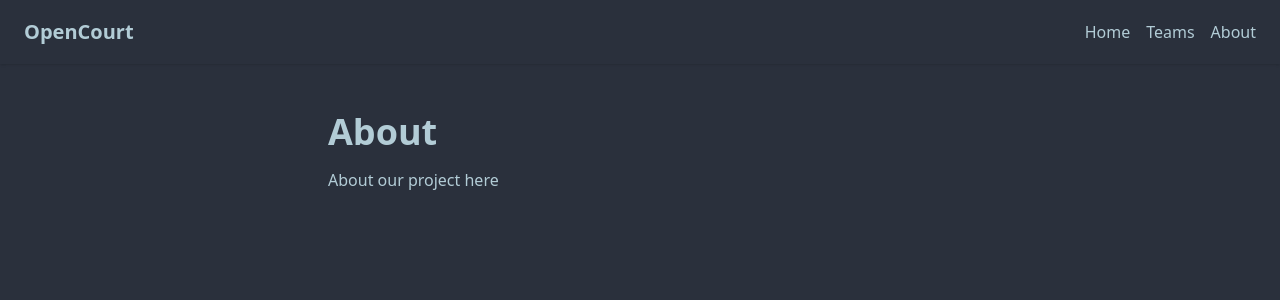
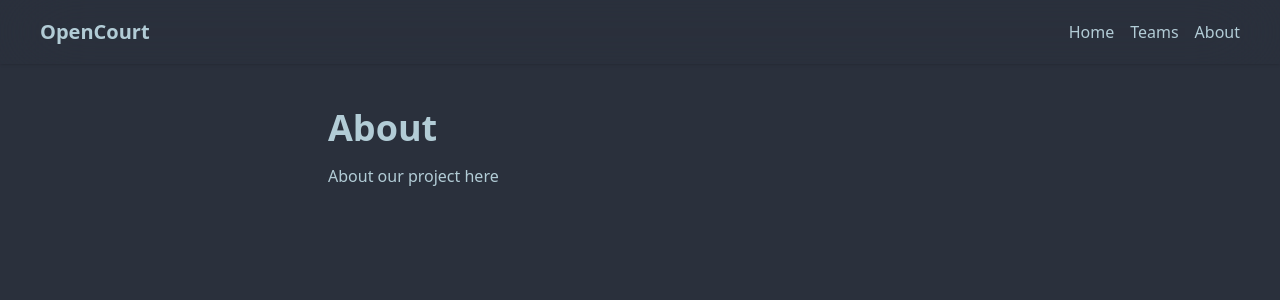
Before and after one commit to ken-hin/OpenCourt, a Django app: page /about/ in a window 1280 px wide. Shown: the top 300 px of the page. Run offline with Django 5.2, Linux system fonts and the light colour scheme; style sheets or scripts are compiled from the project's sources; some libraries are stand-ins or nearby versions.

Commit message:
Refactor base template layout and assets
- Rework templates/base.html to update layout and include additional assets.
- Adds Font Awesome for using icons and preserves Tailwind/DaisyUI styles.
- Replaces previous navbar/footer with a fixed, translucent navbar and a fixed footer, moves main content into a centered container with spacing.

```diff
--- a/templates/base.html
+++ b/templates/base.html
@@ -22,8 +22,7 @@
 <!DOCTYPE html>
 <html lang="en" data-theme="light">
 <head>
-    <meta charset="UTF-8">
-    <meta name="viewport" content="width=device-width, initial-scale=1.0">
+  <meta charset="UTF-8" name="viewport" content="width=device-width, initial-scale=1.0">
   <title>{% block title %}OpenCourt{% endblock %}</title>
   {% load static %}
 
@@ -34,18 +33,18 @@
       Run `python manage.py tailwind build` to produce a minified production build.
   -->
   <link rel="stylesheet" href="{% static 'css/dist/styles.css' %}">
-
   <!-- Custom styles — for anything Tailwind and DaisyUI don't cover -->
   <link rel="stylesheet" href="{% static 'css/main.css' %}">
+  <script src="https://kit.fontawesome.com/bd57e37b5a.js" crossorigin="anonymous"></script>
 
   {% block extra_css %}{% endblock %}
 </head>
+
 <body>
-
-    <nav class="navbar bg-base-100 shadow px-6">
-        <!-- Navigation will be built here -->
+  <!-- Navbar -->
+  <nav class="navbar bg-opacity-0 fixed backdrop-blur-2xl px-10 shadow top-0 z-10">
     <div class="flex-1">
-            <a href="/" class="text-xl font-bold">OpenCourt</a>
+      <a href="{% url 'opencourt:home' %}" class="text-xl font-bold">OpenCourt</a>
     </div>
     <div class="flex gap-4">
       <a href="{% url 'opencourt:home' %}" class="hover:text-primary">Home</a>
@@ -53,8 +52,8 @@
       <a href="{% url 'opencourt:about' %}" class="hover:text-primary">About</a>
     </div>
   </nav>
-
-    <main>
+  <!-- Main content -->
+  <main class="container mx-auto my-auto py-15">
     {% block content %}{% endblock %}
   </main>
 
@@ -63,17 +62,14 @@
   </footer>
 
   <!--
-        ApexCharts — interactive chart library used for all data visualizations.
+      ApexCharts — an interactive chart library used for all data visualizations.
       To render a chart, target a <div id="chart"> in your template and initialize
       it in a page-specific script block. Loaded globally since most pages will
       display stats. Full docs: https://apexcharts.com/docs/installation/
   -->
   <script src="https://cdn.jsdelivr.net/npm/apexcharts"></script>
-
   <!-- Global JS — utility functions shared across all pages -->
   <script src="{% static 'js/main.js' %}"></script>
 
-    {% block extra_js %}{% endblock %}
-
 </body>
 </html>
```
Lines whose indentation alone changed are shown as unchanged.
